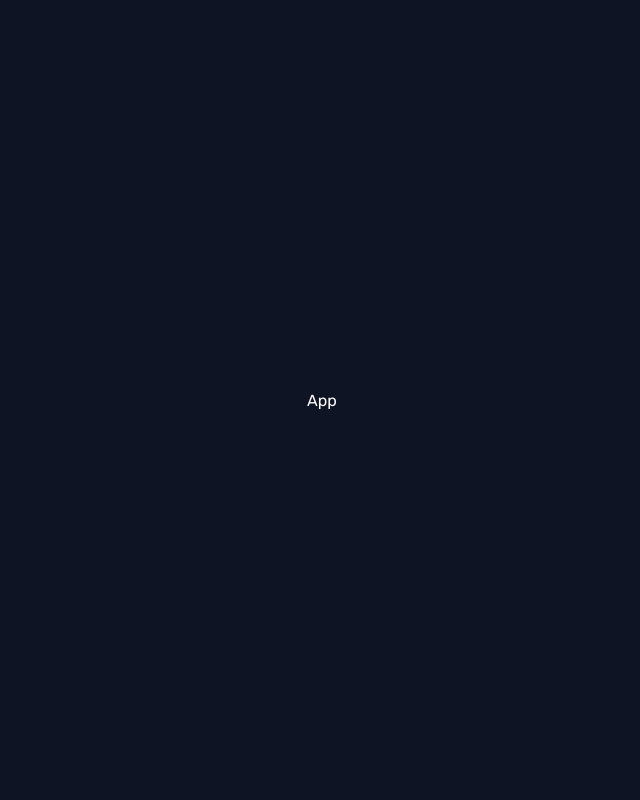
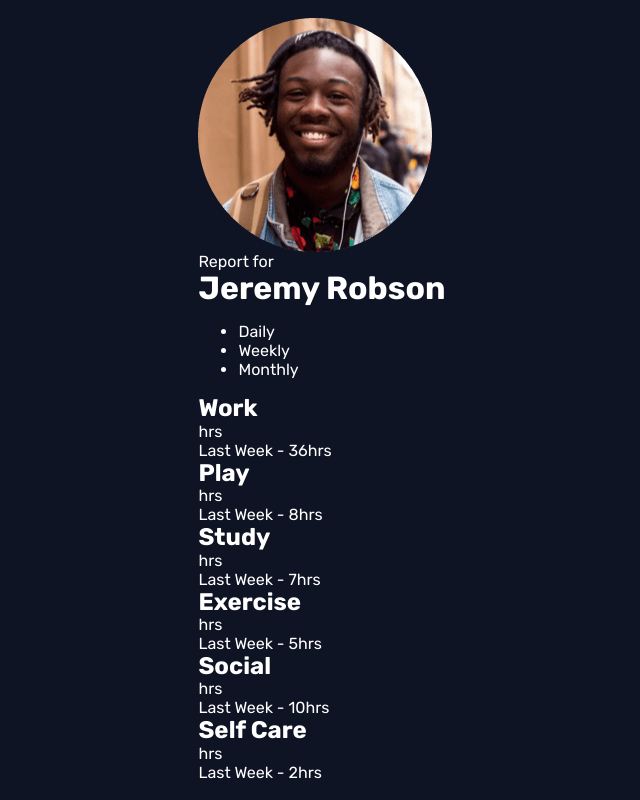
Before and after one commit to NorimNori/time-tracking-dashboard, a React (Vite) app: page / in a window 1280 px wide. Shown: the whole page, without its empty margins (318-958 px from the left). Built offline with nearby package versions, Linux system fonts and the light colour scheme.

Commit message:
feat: add HTML semantic markup

```diff
--- a/src/App.jsx
+++ b/src/App.jsx
@@ -1,12 +1,26 @@
+import data from '@/services/data.json'
 import './App.scss'
+import Stat from '@/components/stat'
+import Profile from '@/components/profile/Profile'
+import Menu from '@/components/menu'
 
 function App() {
-
-
   return (
-    <>
-    App
-    </>
+    <main className="dashboard">
+      <div className="dashboard__profile">
+        <Profile />
+        <Menu />
+      </div>
+      <div className="dashboard__stats">
+      {data.map((item) => (
+        <Stat
+          key={item.title}
+          title={item.title}
+          pastHours={item.timeframes.weekly.previous}
+        />
+      ))}
+      </div>
+    </main>
   )
 }
 
--- a/src/components/menu/Menu.jsx
+++ b/src/components/menu/Menu.jsx
@@ -1,7 +1,13 @@
 
 const Menu = () => {
   return (
-    <div>Menu</div>
+    <section className="menu">
+      <ul className="menu__list">
+        <li className="menu__item">Daily</li>
+        <li className="menu__item menu__item--active">Weekly</li>
+        <li className="menu__item">Monthly</li>
+      </ul>
+    </section>
   )
 }
 
--- a/src/components/perfil/index.js
+++ /dev/null
@@ -1,3 +0,0 @@
-import Perfil from './Perfil'
-
-export default Perfil
--- /dev/null
+++ b/src/components/profile/Profile.jsx
@@ -0,0 +1,15 @@
+import profileImage from '@/assets/images/image-jeremy.png'
+
+const Profile = () => {
+  return (
+    <div className="profile">
+      <img className="profile__image" src={profileImage} alt="Profile image" />
+      <div className="profile__info">
+        <p className="profile__text">Report for</p>
+        <h1 className="profile__name">Jeremy Robson</h1>
+      </div>
+    </div>
+  )
+}
+
+export default Profile
--- /dev/null
+++ b/src/components/profile/index.js
@@ -0,0 +1,3 @@
+import Profilel from './Profile'
+
+export default Profilel
--- a/src/components/stat/Stat.jsx
+++ b/src/components/stat/Stat.jsx
@@ -1,7 +1,14 @@
 
-const Stat = () => {
+const Stat = ({title, hours, pastHours}) => {
   return (
-    <div>Stat</div>
+    <div className="stat">
+      <div className={`stat__header stat__header--${title}`}></div>
+      <div className="stat__content">
+        <h2 className="stat__title">{title}</h2>
+        <p className="stat__hours">{hours}hrs</p>
+        <p className="stat__previous">Last Week - {pastHours}hrs</p>
+      </div>
+    </div>
   )
 }
 
```
Also changed, not shown: src/components/perfil/Perfil.jsx (deleted).
